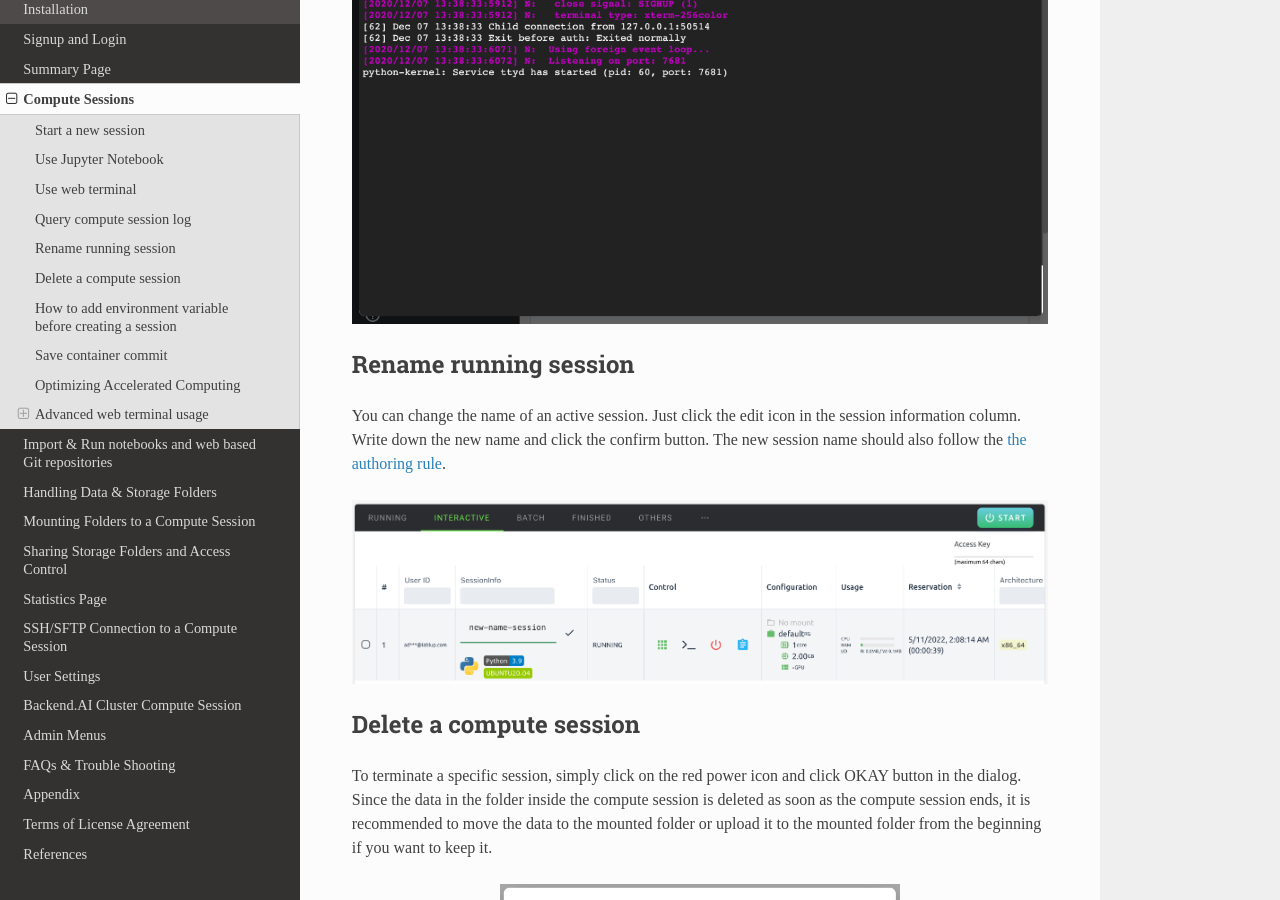
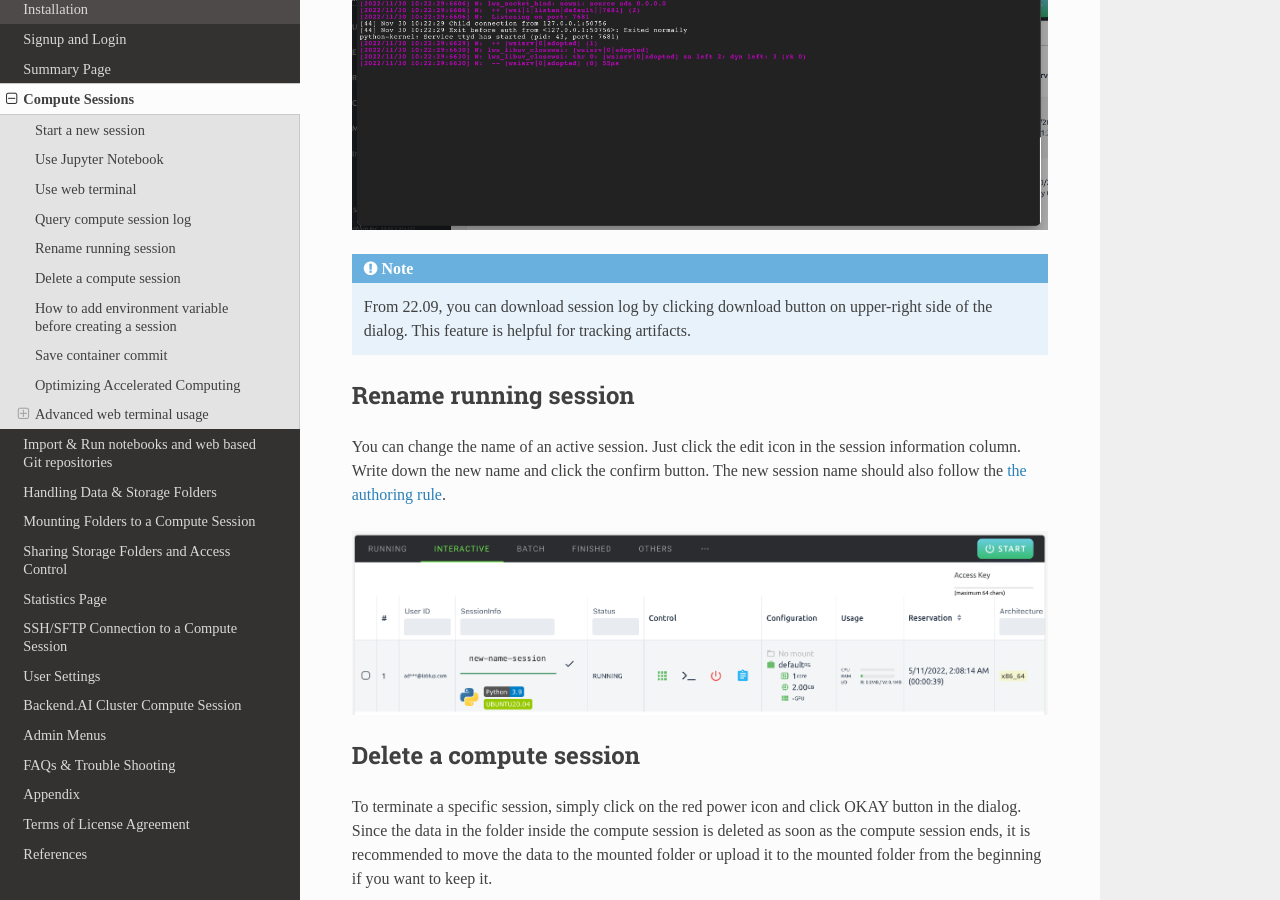
Before and after one commit to lablup/backend.ai-docs-webui, a Sphinx documentation site: the page built from docs/sessions_all/sessions_all.rst, in a window 1280 px wide and 900 px high, scrolled down 13195 px. Built offline with Sphinx 7.4.7 and the Read the Docs theme 2.0.0, drawn with Linux system fonts in a browser that asks for light colours; some web fonts are replaced.

Commit message:
docs: add download container log feature in sessions menu page

```diff
--- a/docs/sessions_all/sessions_all.rst
+++ b/docs/sessions_all/sessions_all.rst
@@ -329,6 +329,9 @@ Control panel of the running compute session.
 
 .. image:: session_log.png
 
+.. note::
+   From 22.09, you can download session log by clicking download button on upper-right side of the dialog.
+   This feature is helpful for tracking artifacts.
 
 Rename running session
 ----------------------
```
Also changed, not shown: docs/sessions_all/session_log.png.
